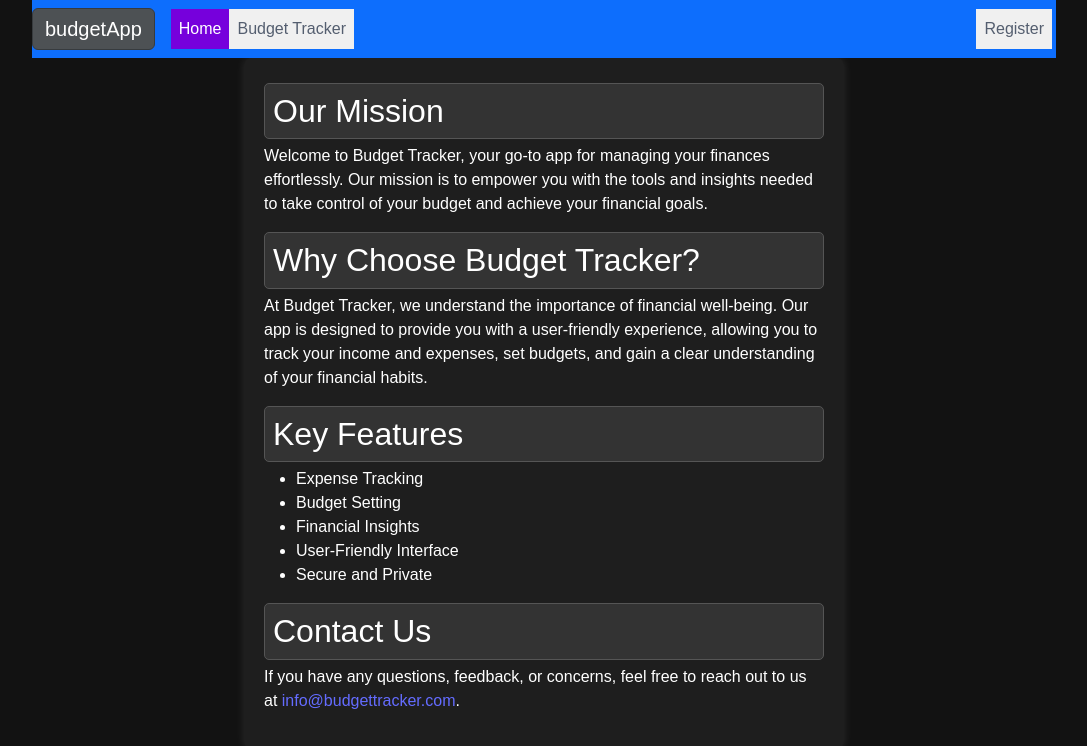
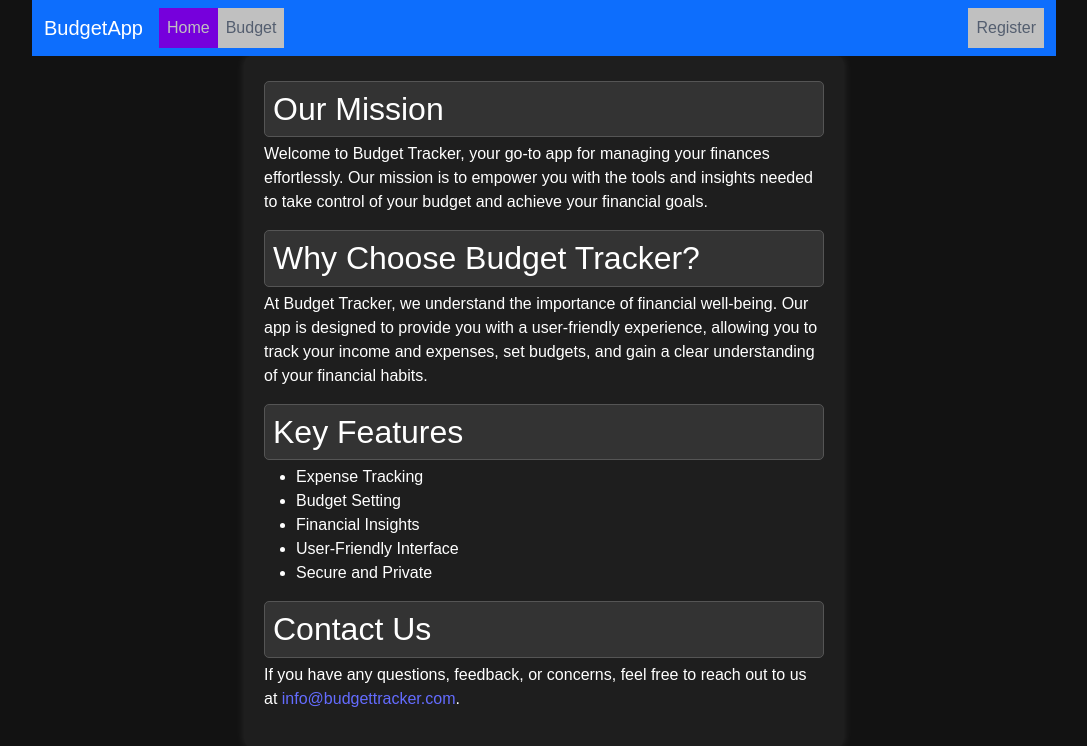
Before and after one commit to shahafSegal/budgetTrack, a React (Vite) app: page / in a window 1280 px wide. Shown: the top 746 px of the page, without its empty margins (96-1183 px from the left). Built offline with nearby package versions, Linux system fonts and the light colour scheme.

Commit message:
added react-bootstrap

```diff
--- a/package.json
+++ b/package.json
@@ -11,6 +11,8 @@
   },
   "dependencies": {
     "bootstrap": "^5.3.2",
+    "firebase": "^10.7.1",
+    "jquery": "^3.7.1",
     "react": "^18.2.0",
     "react-bootstrap": "^2.10.0",
     "react-dom": "^18.2.0",
--- a/src/assets/components/NavBar.jsx
+++ b/src/assets/components/NavBar.jsx
@@ -1,33 +1,40 @@
 import "bootstrap/dist/css/bootstrap.min.css";
-import "bootstrap/dist/js/bootstrap.bundle.min";
+import { Nav,Container, Navbar } from "react-bootstrap";
 import { NavLink} from 'react-router-dom'
 import UserDropDown from "./userDropDown";
 function NavBar(props){
     const userObj=props.usrObj;
     const activeClass=({ isActive }) => ({
-        color: isActive ? '#fff' : '#545e6f',
-        background: isActive ? '#7600dc' : '#f0f0f0',
+        color: isActive ? '#C0C0C0' : '#545e6f',
+        background: isActive ? '#7600dc' : '#C0C0C0',
       })
 
     return(
-        <nav className="navbar navbar-expand-lg navbar-dark bg-primary sticky-top">
-        <span className="navbar-brand btn btn-dark active">budgetApp</span>
-        <button className="navbar-toggler" type="button" data-toggle="collapse" data-target="#navbarNavAltMarkup" aria-controls="navbarNavAltMarkup" aria-expanded="false" aria-label="Toggle navigation">
-          <span className="navbar-toggler-icon"></span>
-        </button>
-        <div className="collapse navbar-collapse" id="navbarNavAltMarkup">
-          <div className="navbar-nav">
-            <NavLink className="nav-item nav-link" style={activeClass} to="/">Home</NavLink>
-            <NavLink className="nav-item nav-link" style={activeClass} to="/budget">Budget Tracker</NavLink>
-          </div>
+      <Navbar bg="primary" expand="lg" data-bs-theme="dark">
+        <Container>
+          <Navbar.Brand>BudgetApp</Navbar.Brand>
+          <Navbar.Toggle aria-controls="basic-navbar-nav" />
+          <Navbar.Collapse id="basic-navbar-nav">
+            <Nav className="me-auto">
+              <Nav.Link as={NavLink} to="/" style={activeClass}>
+                Home
+              </Nav.Link>
+              <Nav.Link as={NavLink} to="/budget" style={activeClass}>
+                Budget
+              </Nav.Link>
+            </Nav>
+            <Nav>
+            {userObj.loggedIn?<UserDropDown username={userObj.username} logOut={props.logOut}/>
+            :<Nav.Link as={NavLink} style={activeClass} to="/register">Register</Nav.Link>
+            }
+            </Nav>
 
-        </div>
-        <ul className="navbar-nav d-flex flex-row me-1">
-          {userObj.loggedIn?<UserDropDown username={userObj.username} logOut={props.logOut}/>
-          :<NavLink className="nav-item nav-link me-3 me-lg-0" style={activeClass} to="/register">Register</NavLink>
-          }
-        </ul>
-      </nav>
+
+          </Navbar.Collapse>
+
+
+        </Container>
+    </Navbar>
     )
 }
 export default NavBar;
```
Also changed, not shown: src/config/firebaseConfig.js (added, +17 -0 lines), 1 other file (tests, documents, lock files or other folders).
